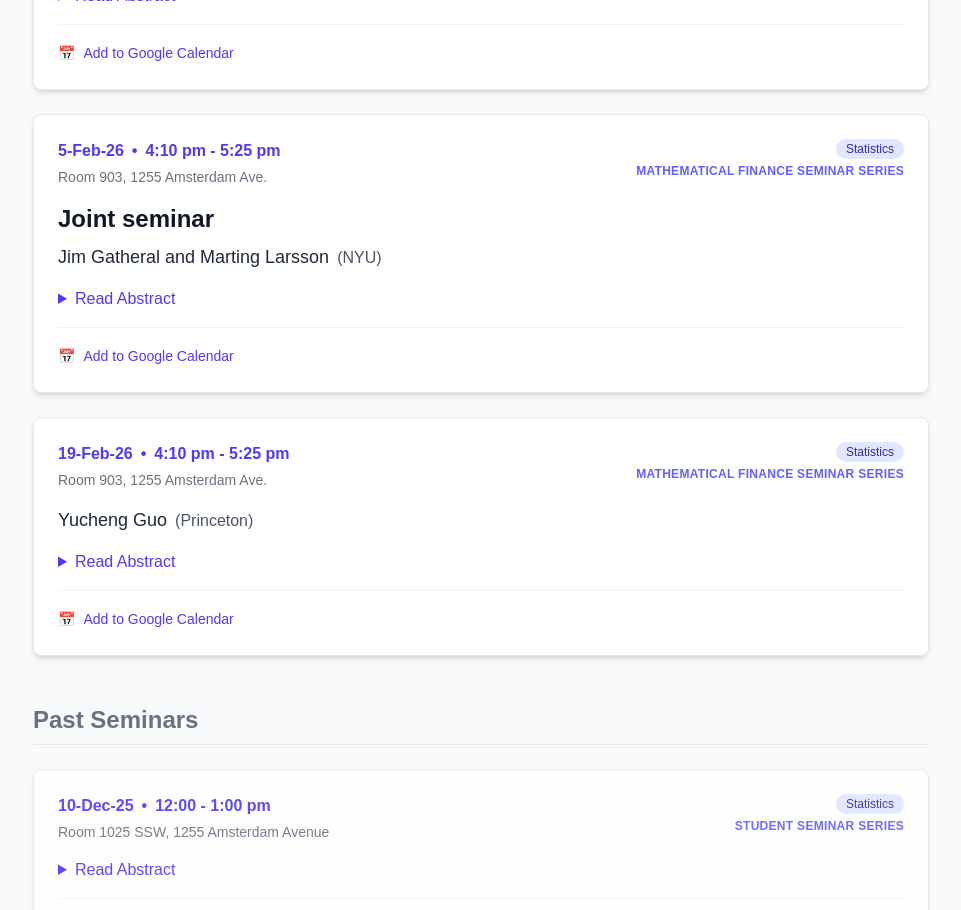
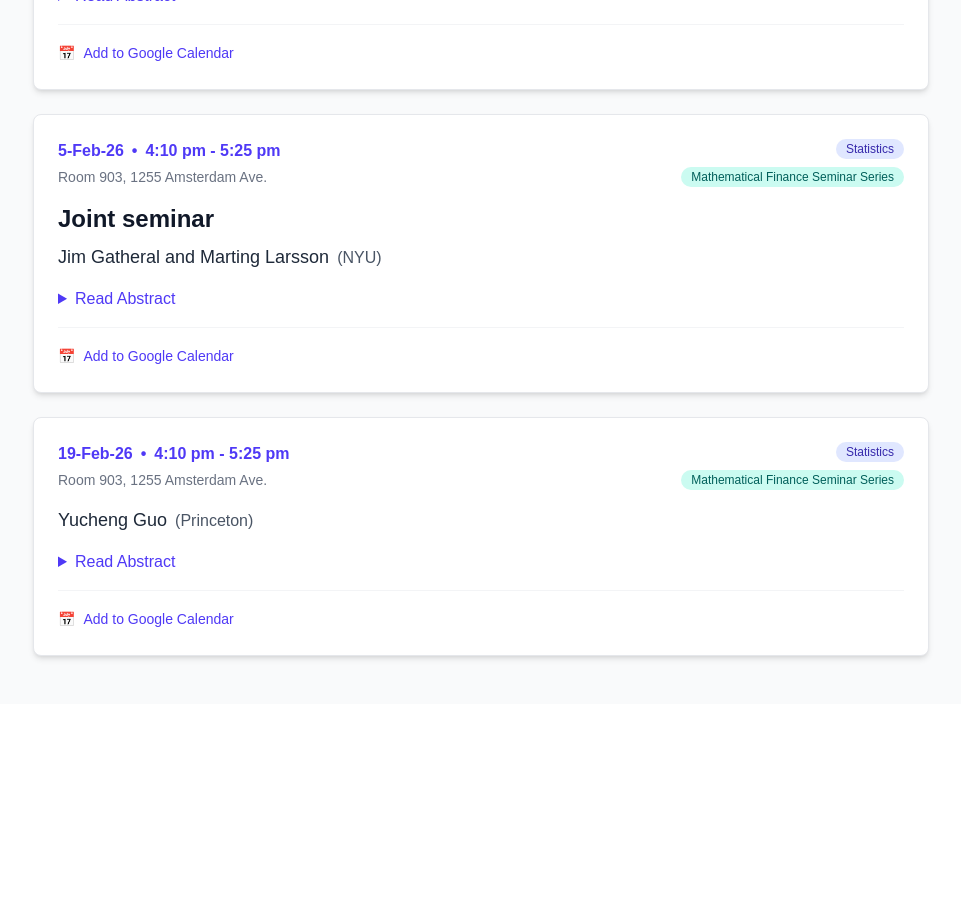
Before and after one commit to LionDevelopers/LionTalk, a Next.js app in the folder apps/liontalk/: page / in a window 1280 px wide. Shown: the part 500-1410 px from the top of the page, without its empty margins (159-1120 px from the left). After the commit the page ends 1204 px from the top, so only its background shows below. Built offline with nearby package versions, Linux system fonts and the light colour scheme.

Commit message:
Past Seminars & Series Tag
- Past Seminars only show when there are past seminars in the last 30
  days
- Series Tag is now below department

```diff
--- a/apps/liontalk/src/app/page.tsx
+++ b/apps/liontalk/src/app/page.tsx
@@ -3,12 +3,13 @@
 
 import React, { useState, useMemo } from 'react';
 import rawData from '../data/seminars.json';
-// UPDATED: Import the new interface name
 import { Seminar, SeminarSeriesData } from '../types';
 import { SeminarCard } from '../components/SeminarCard';
 
 export default function Home() {
   const [searchQuery, setSearchQuery] = useState('');
+  // 1. State to toggle visibility of past seminars "upon request"
+  const [showRecentPast, setShowRecentPast] = useState(false);
 
   const seminars: Seminar[] = useMemo(() => {
     const seminarGroups = rawData as unknown as SeminarSeriesData[];
@@ -26,10 +27,13 @@ export default function Home() {
     const today = new Date();
     today.setHours(0, 0, 0, 0);
 
-    // 1. Filter
+    // 2. Define the 30-day cutoff window
+    const thirtyDaysAgo = new Date(today);
+    thirtyDaysAgo.setDate(today.getDate() - 30);
+
+    // Filter by Search Query
     const filtered = seminars.filter((s) => {
       const query = searchQuery.toLowerCase();
-      // Added s.series check to the search filter
       return (
         s.seminar_title.toLowerCase().includes(query) ||
         s.speaker.toLowerCase().includes(query) ||
@@ -41,7 +45,7 @@ export default function Home() {
       );
     });
 
-    // 2. Segment
+    // Segment
     const todayList: Seminar[] = [];
     const upcomingList: Seminar[] = [];
     const pastList: Seminar[] = [];
@@ -55,11 +59,14 @@ export default function Home() {
       } else if (seminarDate.getTime() > today.getTime()) {
         upcomingList.push(seminar);
       } else {
-        pastList.push(seminar);
+        // 3. Only add to pastList if it happened within the last 30 days
+        if (seminarDate.getTime() >= thirtyDaysAgo.getTime()) {
+          pastList.push(seminar);
+        }
       }
     });
 
-    // 3. Sort Past Seminars (Newest first)
+    // Sort Past Seminars (Newest first)
     pastList.sort((a, b) => new Date(b.date).getTime() - new Date(a.date).getTime());
 
     return { todaySeminars: todayList, upcomingSeminars: upcomingList, pastSeminars: pastList };
@@ -114,17 +121,31 @@ export default function Home() {
             </section>
           )}
 
-          {/* PAST */}
+          {/* PAST (Last 30 Days) - Only shown upon request */}
           {pastSeminars.length > 0 && (
-            <section>
-              <h2 className="text-2xl font-bold text-gray-500 mb-6 border-b border-gray-200 pb-2">
-                Past Seminars
-              </h2>
-              <div className="space-y-6 opacity-90">
-                {pastSeminars.map((seminar, index) => (
-                  <SeminarCard key={`past-${index}`} seminar={seminar} />
-                ))}
+            <section className="pt-4">
+              <div className="flex items-center justify-between mb-6 border-b border-gray-200 pb-2">
+                <h2 className="text-2xl font-bold text-gray-500">
+                  Recent Past Seminars <span className="text-sm font-normal text-gray-400">(Last 30 days)</span>
+                </h2>
+
+                {/* 4. Toggle Button */}
+                <button
+                  onClick={() => setShowRecentPast(!showRecentPast)}
+                  className="text-sm font-medium text-indigo-600 hover:text-indigo-800 focus:outline-none transition-colors"
+                >
+                  {showRecentPast ? 'Hide' : 'Show'}
+                </button>
               </div>
+
+              {/* 5. Conditional Rendering based on state */}
+              {showRecentPast && (
+                <div className="space-y-6 opacity-90 transition-all duration-300 ease-in-out">
+                  {pastSeminars.map((seminar, index) => (
+                    <SeminarCard key={`past-${index}`} seminar={seminar} />
+                  ))}
+                </div>
+              )}
             </section>
           )}
 
--- a/apps/liontalk/src/components/SeminarCard.tsx
+++ b/apps/liontalk/src/components/SeminarCard.tsx
@@ -91,19 +91,19 @@ export const SeminarCard = ({ seminar }: { seminar: Seminar }) => {
 
           {/* Right Side: Department Badge & Series */}
           {!isHoliday && (
-            <div className="flex flex-col items-start sm:items-end mt-2 sm:mt-0">
+            <div className="flex flex-col items-start sm:items-end mt-2 sm:mt-0 gap-2">
               <span className="inline-flex items-center px-2.5 py-0.5 rounded-full text-xs font-medium bg-indigo-100 text-indigo-800">
                 {seminar.department}
               </span>
 
-              {/* Moved Series here: Displays below Department */}
               {seminar.series && (
-                <span className="text-xs font-bold text-indigo-500 uppercase tracking-wide mt-1 text-right">
+                <span className="inline-flex items-center px-2.5 py-0.5 rounded-full text-xs font-medium bg-teal-100 text-teal-800">
                   {seminar.series}
                 </span>
               )}
             </div>
           )}
+
         </div>
 
         {/* Title */}
```
